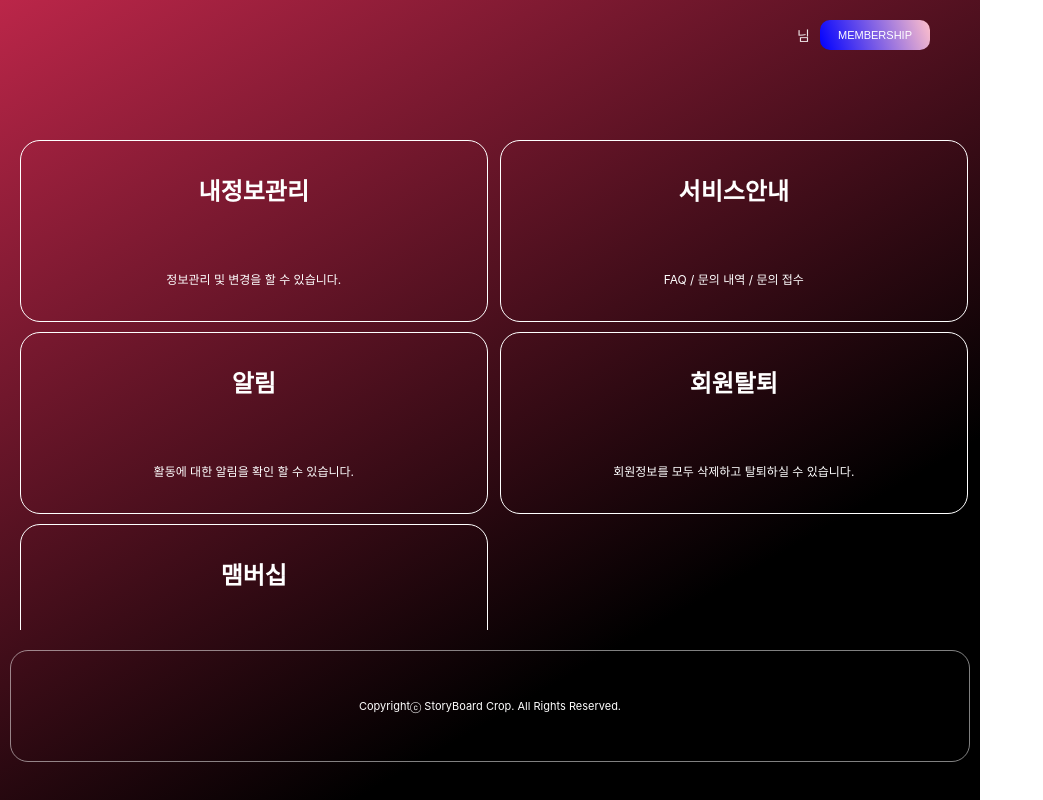
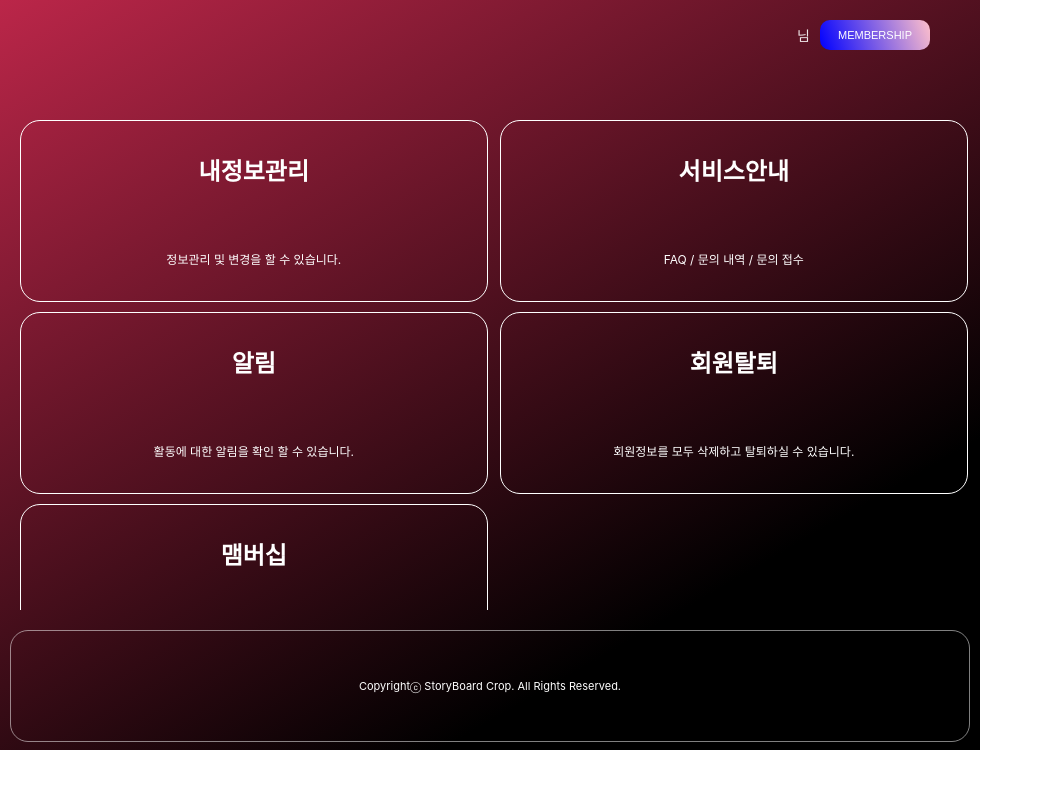
Before and after one commit to lsy1228/KH-mini-music-front, a React (Create React App) app: page /MyPage in a window 1280 px wide. Shown: the whole page, without its empty margins (0-1043 px from the left). Built offline with nearby package versions, Linux system fonts and the light colour scheme.

Commit message:
0519_CSS수정

```diff
--- a/src/page/MyPage.js
+++ b/src/page/MyPage.js
@@ -5,6 +5,7 @@ import styled from "styled-components";
 
 const Container=styled.div`
     width: calc(100vw - 300px);
+    height: calc(100vh - 50px);
     background-color: #BB2649;
     position: fixed;
     background: linear-gradient(150deg,#BB2649, rgb(0,0,0) 870px);
@@ -13,7 +14,7 @@ const Container=styled.div`
 
 const Head=styled.div`
     width: 100%;
-    height: 140px;
+    height: 120px;
     display: flex;
     justify-content: end;
     color: white;
```
